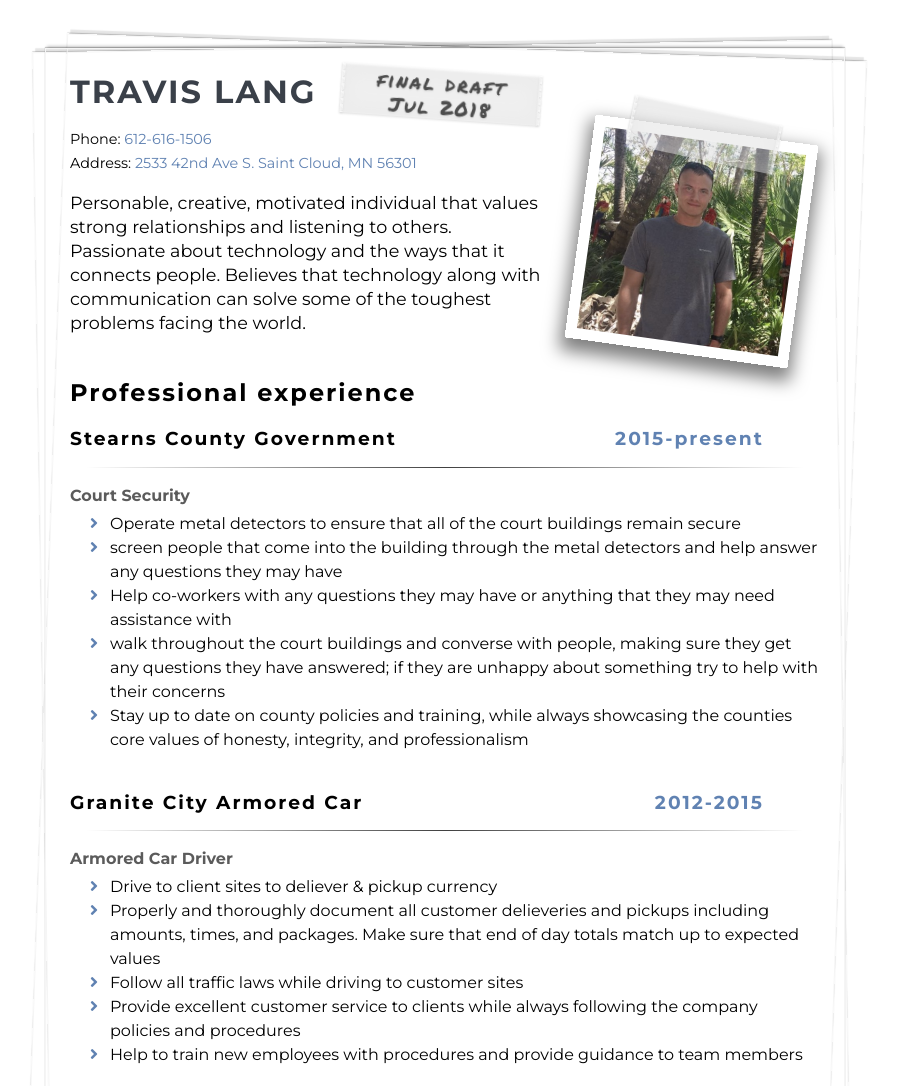
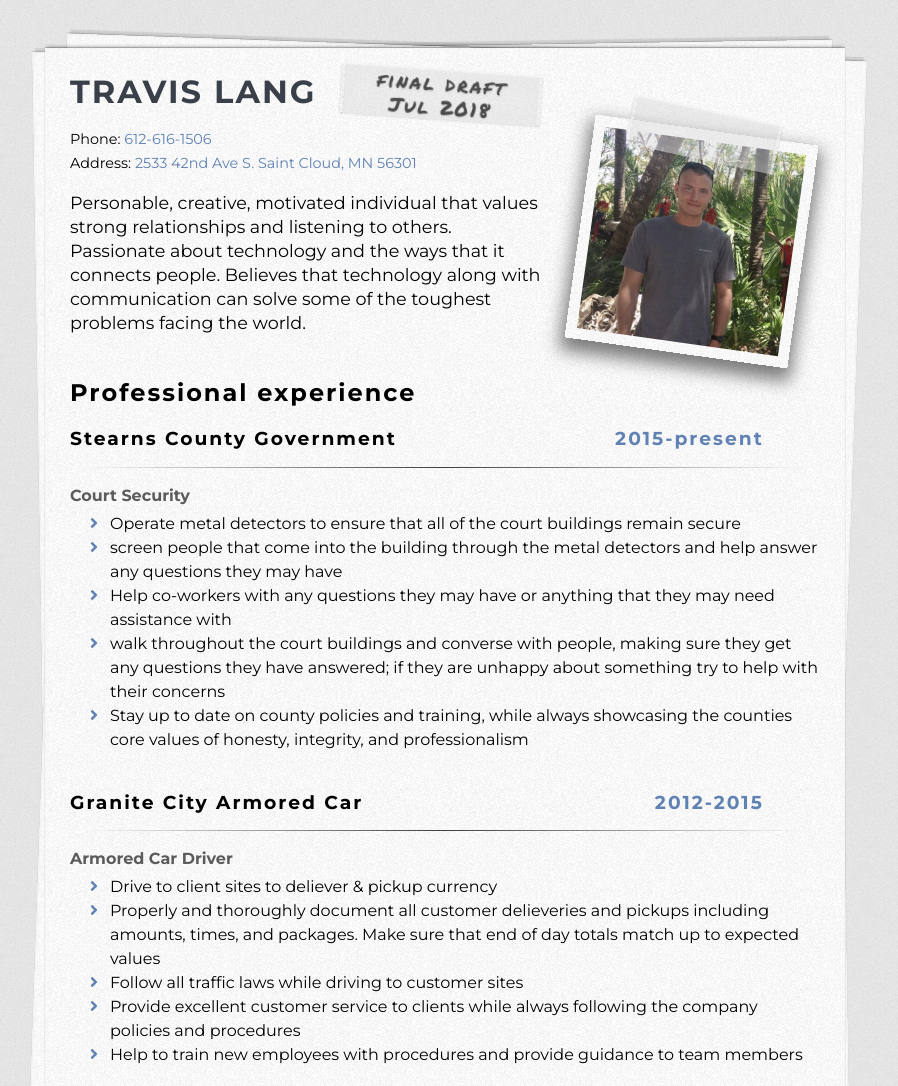
Before and after one commit to travislang/travislang.github.io, a plain HTML site: page index.html in a window 1280 px wide. Shown: the top 1086 px of the page, without its empty margins (195-1093 px from the left). Drawn offline with Linux system fonts and the light colour scheme.

Commit message:
update img url paths

```diff
--- a/style.css
+++ b/style.css
@@ -8,7 +8,7 @@ html, body {
 body {
 	font-family: 'Montserrat', sans-serif;
 	line-height: 1.5em;
-	background: url("images/dark-noise.png");
+	background: url("dark-noise.png");
 }
 h1, h2, h3, h4, h5, h6 {
 	line-height: 1.2em;
@@ -16,7 +16,7 @@ h1, h2, h3, h4, h5, h6 {
 }
 
 .main-container {
-	background: url("images/light-noise.png");
+	background: url("light-noise.png");
 	margin: 3em auto;
 	width: 80%;
 	max-width: 800px;
@@ -30,7 +30,7 @@ h1, h2, h3, h4, h5, h6 {
 }
 .main-container:before, .main-container:after {
 	content: "";
-	background: url("images/light-noise.png");
+	background: url("light-noise.png");
 	position: absolute;
 	left: -3px;
 	top: -3px;
```
